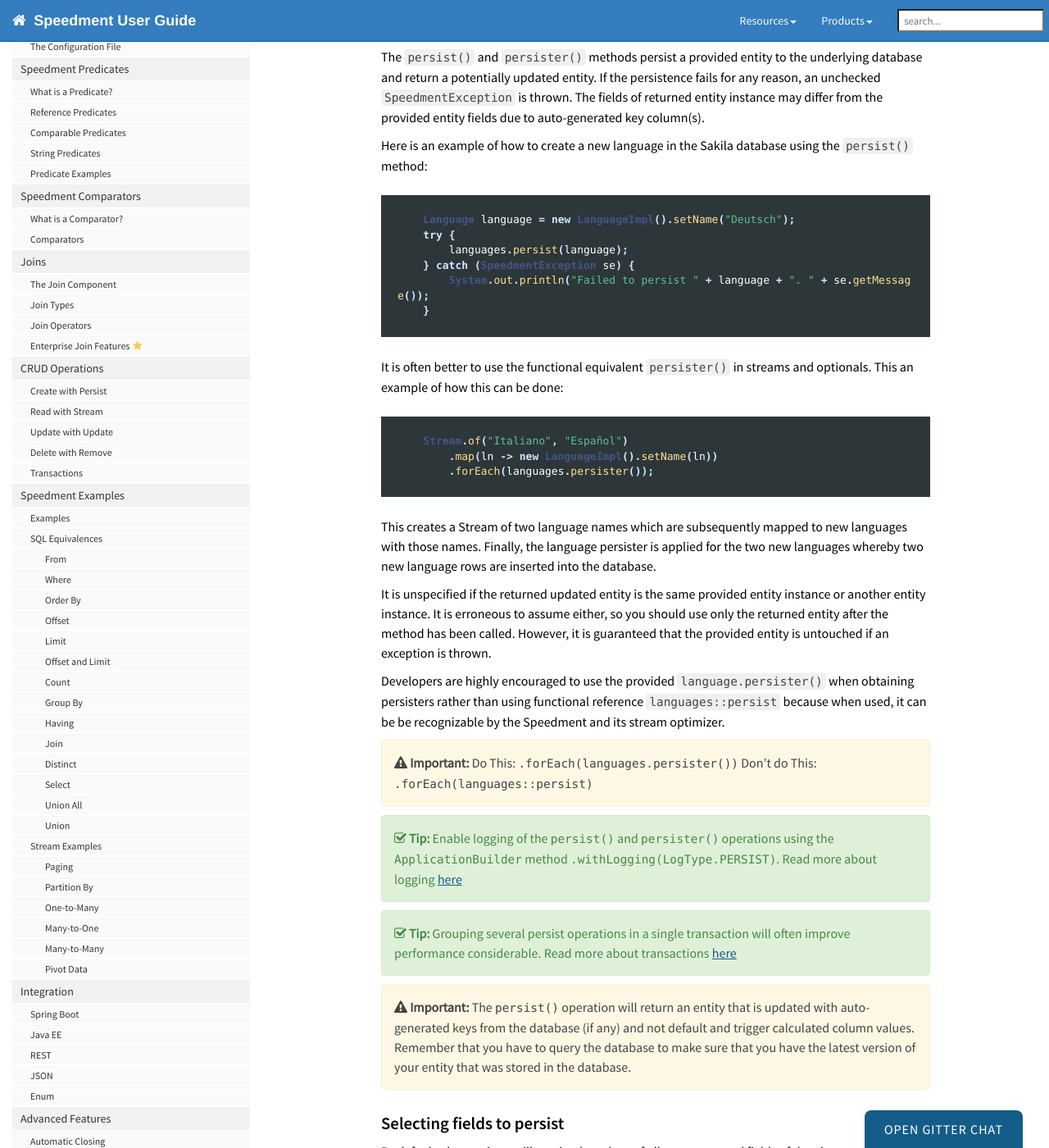
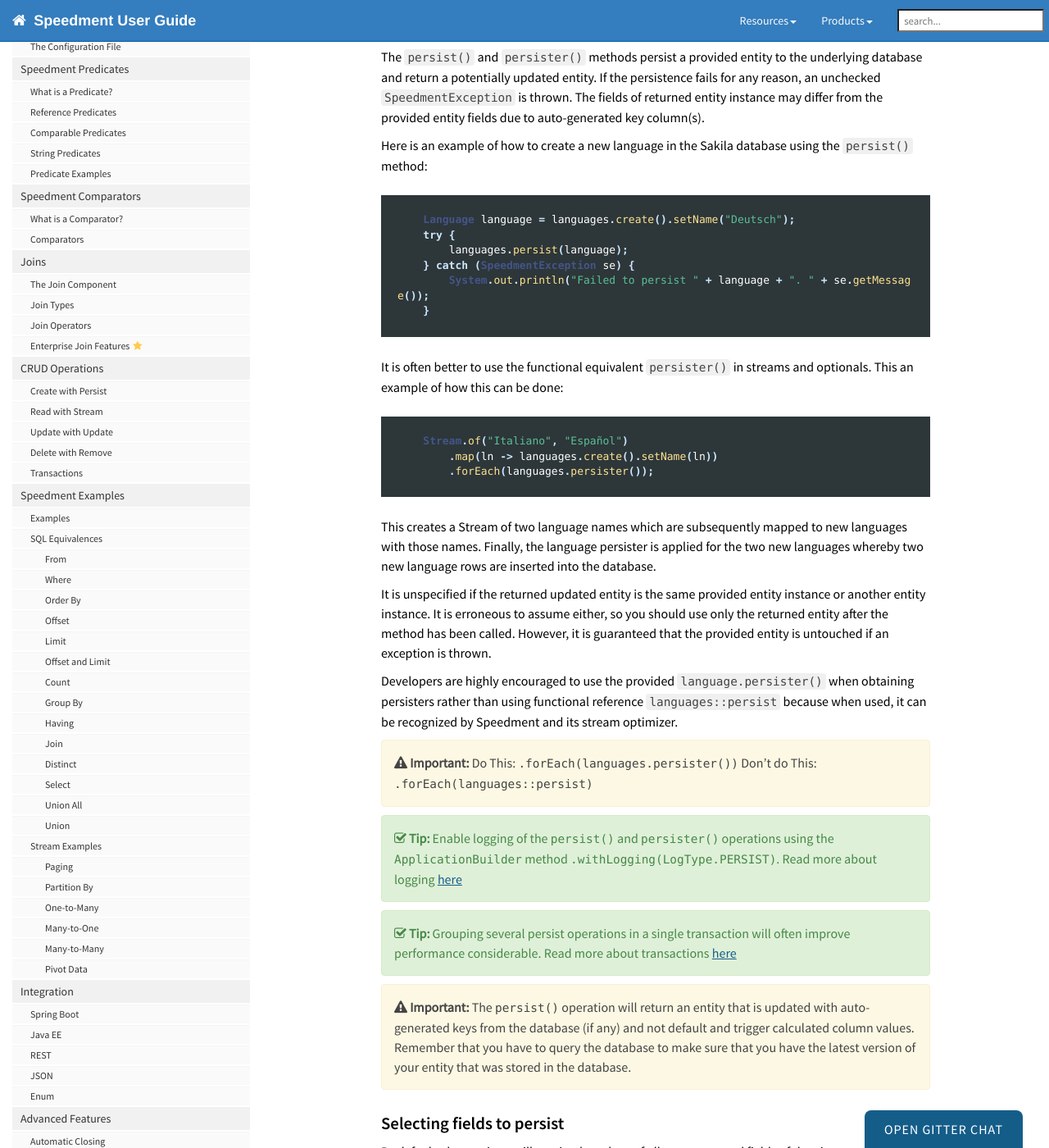
Before and after one commit to speedment/speedment-doc, a Jekyll site: the page built from pages/crud.md, in a window 1280 px wide and 1400 px high, scrolled down 783 px. Shown: the whole window at 82% size. Built offline with Jekyll 4.4.1, drawn with Linux system fonts in a browser that asks for light colours; nearby versions of some CDN libraries; comment, search, counter and statistics services are not loaded; some of the changed text lies outside the part shown.

Commit message:
Update entity creation syntax

````diff
--- a/pages/crud.md
+++ b/pages/crud.md
@@ -30,7 +30,7 @@
 
 Here is an example of how to create a new language in the Sakila database using the `persist()` method:
 ``` java
-    Language language = new LanguageImpl().setName("Deutsch");
+    Language language = languages.create().setName("Deutsch");
     try {
         languages.persist(language);
     } catch (SpeedmentException se) {
@@ -41,14 +41,14 @@
 It is often better to use the functional equivalent `persister()` in streams and optionals. This an example of how this can be done:
 ``` java
     Stream.of("Italiano", "Español")
-        .map(ln -> new LanguageImpl().setName(ln))
+        .map(ln -> languages.create().setName(ln))
         .forEach(languages.persister());
 ```
 This creates a Stream of two language names which are subsequently mapped to new languages with those names. Finally, the language persister is applied for the two new languages whereby two new language rows are inserted into the database.
 
 It is unspecified if the returned updated entity is the same provided entity instance or another entity instance. It is erroneous to assume either, so you should use only the returned entity after the method has been called. However, it is guaranteed that the provided entity is untouched if an exception is thrown.
 
-Developers are highly encouraged to use the provided `language.persister()` when obtaining persisters rather than using functional reference `languages::persist` because when used, it can be be recognizable by the Speedment and its stream optimizer.
+Developers are highly encouraged to use the provided `language.persister()` when obtaining persisters rather than using functional reference `languages::persist` because when used, it can be recognized by Speedment and its stream optimizer.
 
 {% include important.html content= "
 Do This: `.forEach(languages.persister())`
@@ -83,7 +83,7 @@
 ``` java
     Persister<Language> persister = languages.persister(FieldSet.allExcept(Language.REF));
     Stream.of("Italiano", "Español")
-        .map(ln -> new LanguageImpl().setName(ln))
+        .map(ln -> languages.create().setName(ln))
         .forEach(persister);
 ```
 
@@ -284,8 +284,8 @@
     long noLanguagesInTransaction = txHandler.createAndApply(
         tx -> {
             Stream.of(
-                new LanguageImpl().setName("Italian"),
-                new LanguageImpl().setName("German")
+                languages.create().setName("Italian"),
+                languages.create().setName("German")
             ).forEach(languages.persister());
             return languages.stream().count();
             // The transaction is implicitly rolled back
````
